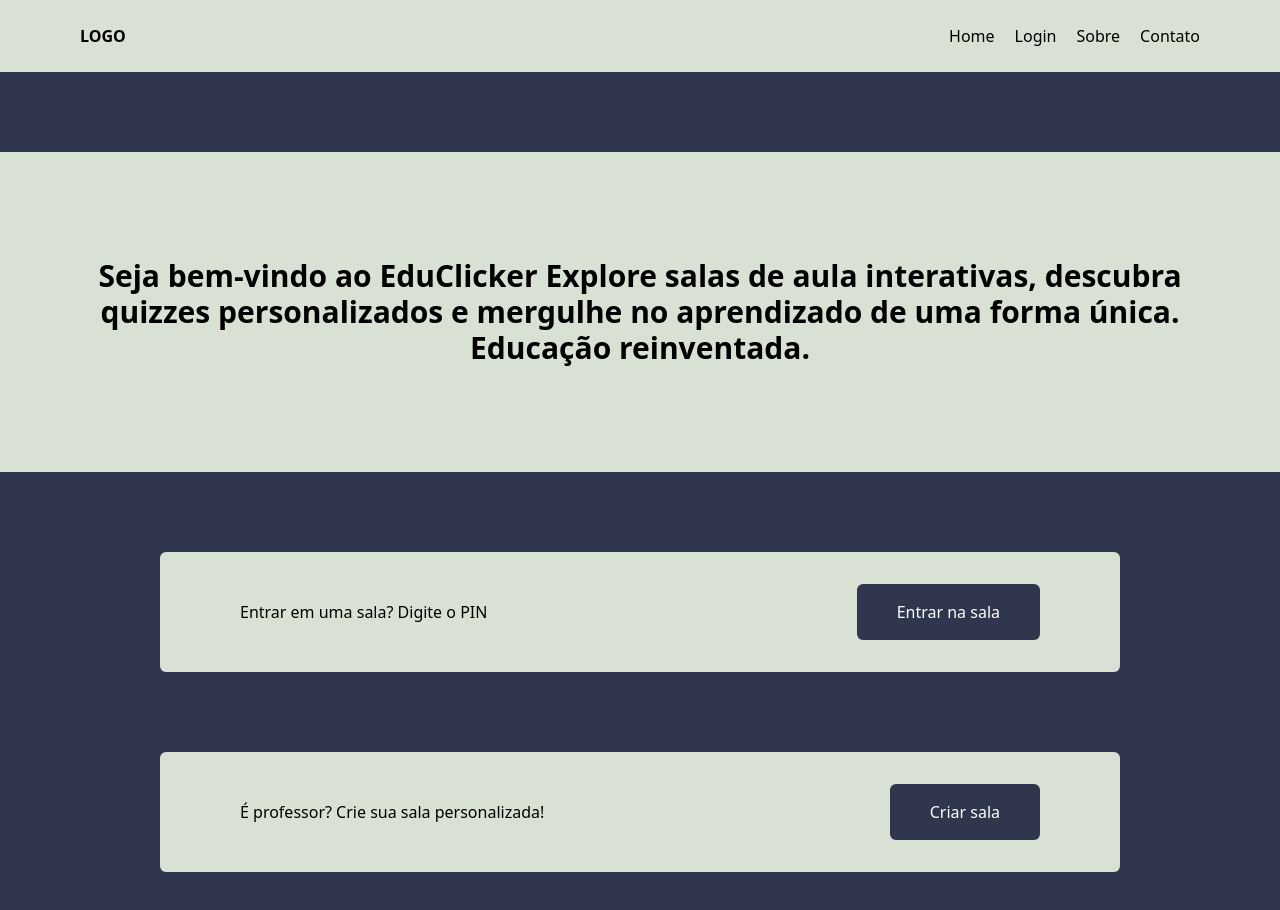
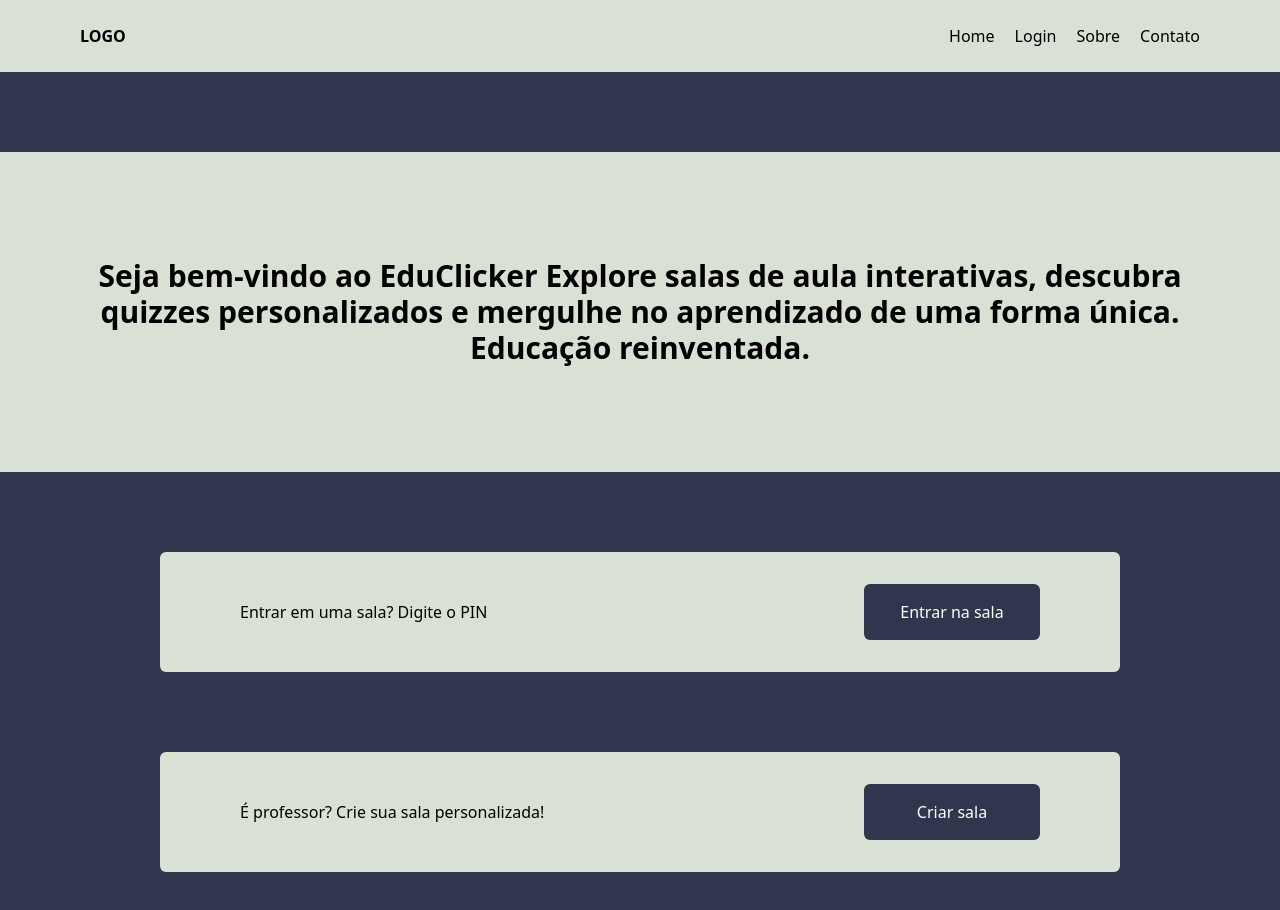
Before and after one commit to lsgonc/educlicker, a Next.js app: page / in a window 1280 px wide. Shown: the top 910 px of the page. Built offline with nearby package versions, Linux system fonts and the light colour scheme.

Commit message:
estilizacao dos botoes

```diff
--- a/components/Wrapper.tsx
+++ b/components/Wrapper.tsx
@@ -5,13 +5,13 @@ type props = {
     button_text: string
 }
 
-export default function Wrapper(props: { text: string | number | boolean | ReactElement<any, string | JSXElementConstructor<any>> | Iterable<ReactNode> | ReactPortal | PromiseLikeOfReactNode | null | undefined; button_text: string | number | boolean | ReactElement<any, string | JSXElementConstructor<any>> | Iterable<ReactNode> | ReactPortal | PromiseLikeOfReactNode | null | undefined; }) {
+export default function Wrapper(props: { text: string; button_text: string; }) {
     return (
         <>
         <div className="flex mx-40 bg-comp_default rounded-md my-20 py-8 flex justify-between items-center px-20">
             <h2>{props.text}</h2>
            <button>
-            <div className="bg-bg_default px-10 py-4 rounded-md text-white">
+            <div className="bg-bg_default w-44 py-4 rounded-md text-white">
             <p>{props.button_text}</p>
             </div>
         </button>
```
